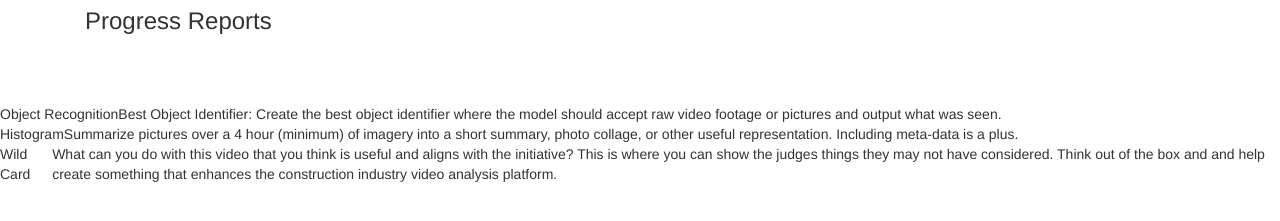
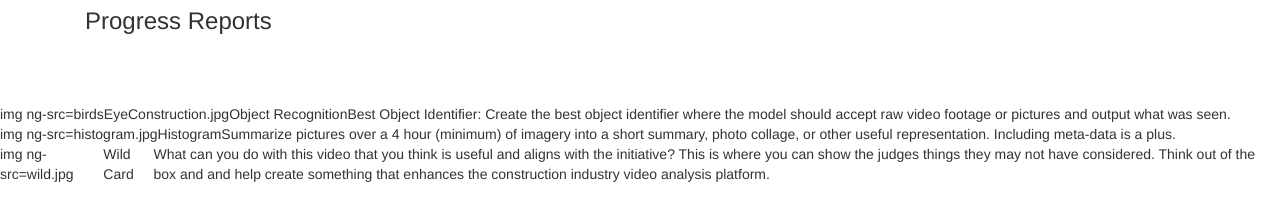
Before and after one commit to InkSlob/ODU_Challenge, a website: page public/index.html in a window 1280 px wide. Shown: the part 259-480 px from the top of the page. Drawn offline with nearby package versions, Linux system fonts and the light colour scheme; some packages are replaced by stand-ins of ours; no server answers.

```diff
--- a/public/index.html
+++ b/public/index.html
@@ -45,7 +45,7 @@
     <div ng-repeat="cont in challenge.contest">
 	  <table style="weidth:80%>
 	    <tr>
-		  <td img ng-src={{cont.image}} /td>
+		  <td> img ng-src={{cont.image}} </td>
           <td> {{cont.name}} </td>
 	      <td> {{cont.description}} </td>
 		</tr>
```
